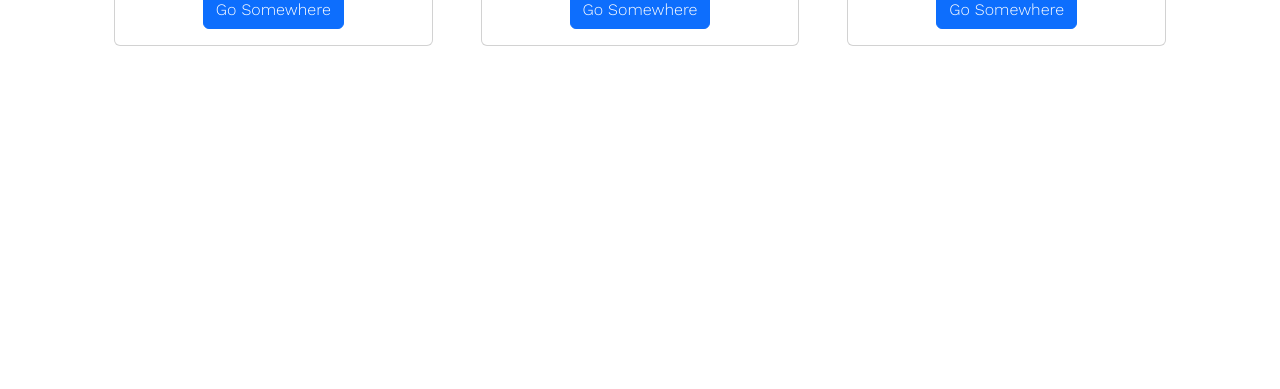
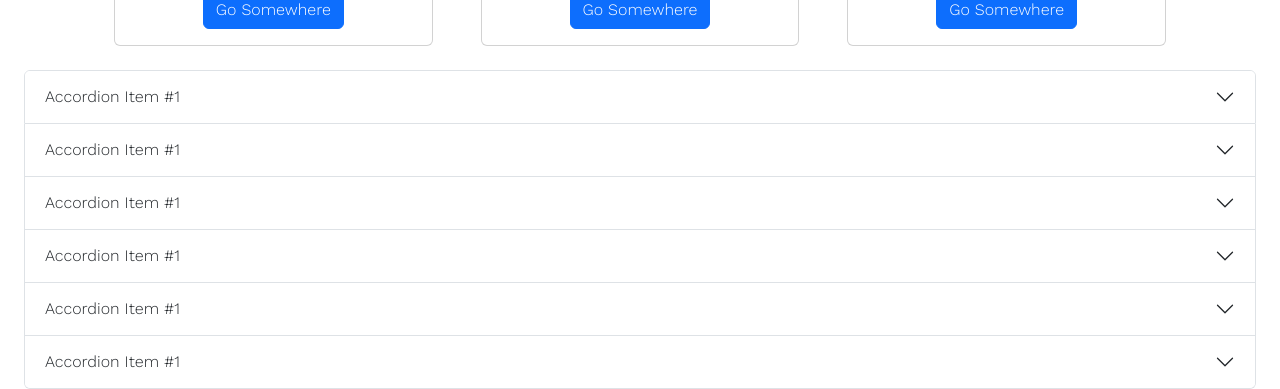
Before and after one commit to DavidJohnnnn/TimeTravel, a React (Create React App) app: page / in a window 1280 px wide. Shown: the part 968-1357 px from the top of the page. Before the commit the page ends 1038 px from the top, so only its background shows below. Built offline with nearby package versions, Linux system fonts and the light colour scheme; a web font is replaced by a local one.

Commit message:
Created accordian element for playing around with

```diff
--- /dev/null
+++ b/src/components/AccordList.js
@@ -0,0 +1,26 @@
+import Accordion from 'react-bootstrap/Accordion';
+import ListGroup from 'react-bootstrap/ListGroup';
+
+
+function AccordList() {
+  return (
+    <>
+        <Accordion.Header>Accordion Item #1</Accordion.Header>
+        <Accordion.Body>
+            <ListGroup defaultActiveKey="#link1">
+                <ListGroup.Item action href="#link1">
+                    Link 1
+                </ListGroup.Item>
+                <ListGroup.Item action href="#link2">
+                    Link 2
+                </ListGroup.Item>
+                <ListGroup.Item action href="#link3">
+                    Link 3
+                </ListGroup.Item>
+            </ListGroup>
+        </Accordion.Body>
+    </>
+  );
+}
+
+export default AccordList;
--- /dev/null
+++ b/src/components/AccordianEl.js
@@ -0,0 +1,30 @@
+import Accordion from 'react-bootstrap/Accordion';
+import AccordList from './AccordList';
+
+
+function AccordianEl() {
+  return (
+    <Accordion>
+      <Accordion.Item eventKey="0">
+        <AccordList />
+      </Accordion.Item>
+      <Accordion.Item eventKey="1">
+        <AccordList />
+      </Accordion.Item>
+      <Accordion.Item eventKey="2">
+        <AccordList />
+      </Accordion.Item>
+      <Accordion.Item eventKey="3">
+        <AccordList />
+      </Accordion.Item>
+      <Accordion.Item eventKey="4">
+        <AccordList />
+      </Accordion.Item>
+      <Accordion.Item eventKey="5">
+        <AccordList />
+      </Accordion.Item>
+    </Accordion>
+  );
+}
+
+export default AccordianEl;
--- a/src/components/Home.js
+++ b/src/components/Home.js
@@ -3,6 +3,7 @@ import Jumbotron from './Jumbotron';
 import 'bootstrap/dist/css/bootstrap.min.css';
 import './Page.css';
 import CarouselCards from './CarouselCards';
+import AccordianEl from './AccordianEl';
 
 
 function Home() {
@@ -16,6 +17,7 @@ function Home() {
       />
       <br />
       <CarouselCards />
+      <AccordianEl />
     </Container>
   );
 }
```
Also changed, not shown: src/components/AccordianGroup.js (added).
